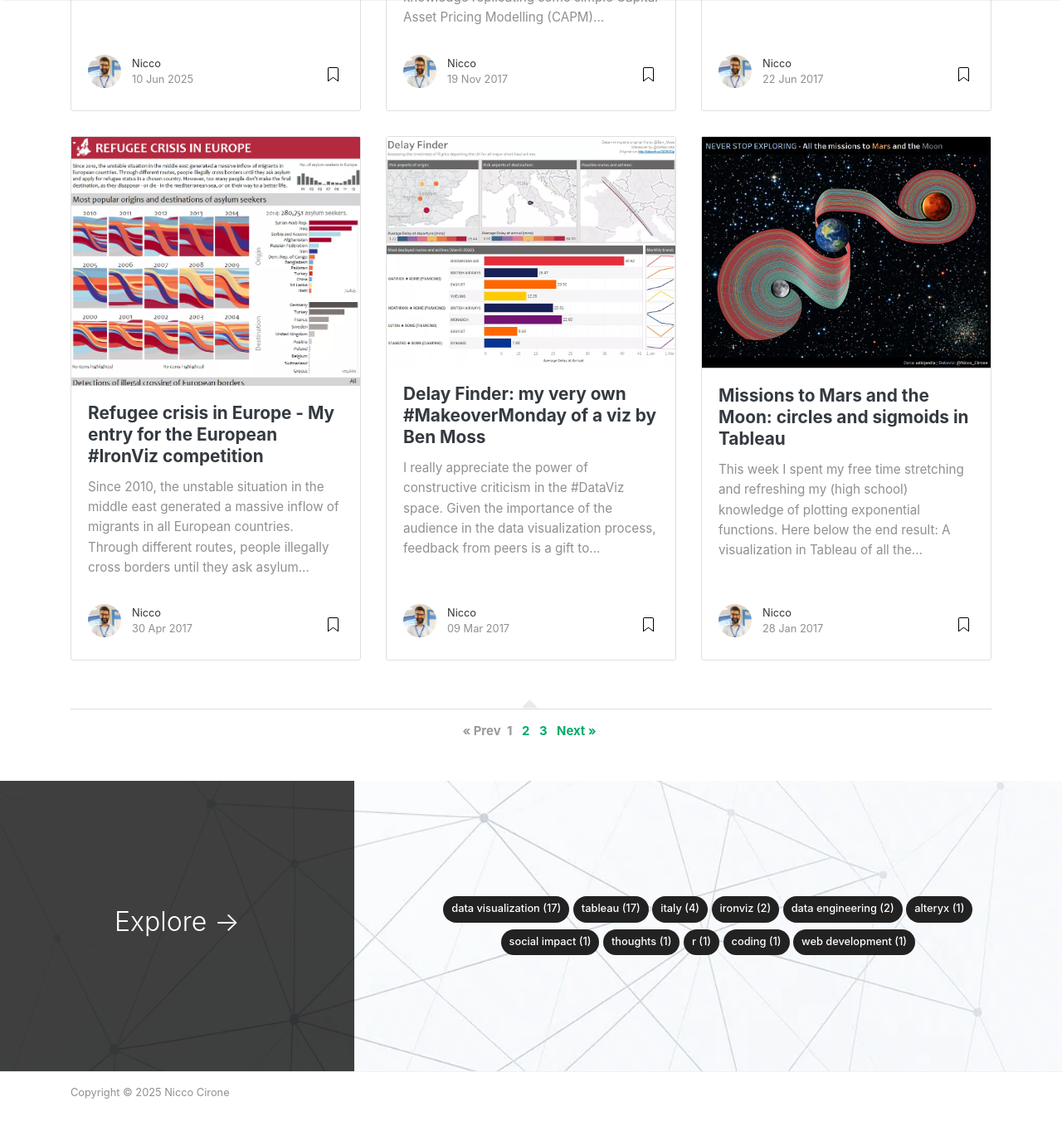
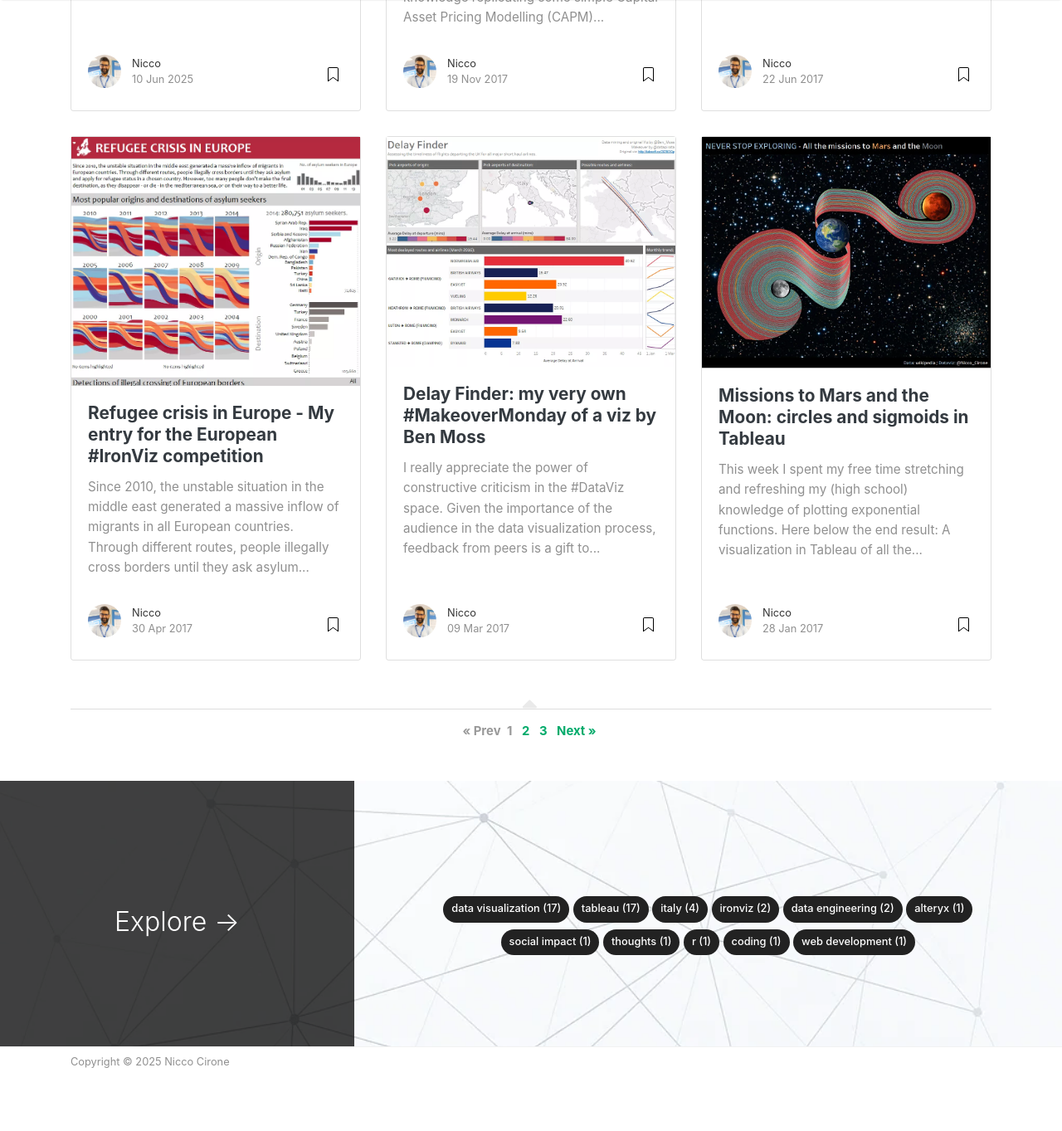
Before and after one commit to Nicco-Cirone/blog, a Jekyll site: the page built from index.html, in a window 1280 px wide and 1400 px high, scrolled down 1587 px. Shown: the top 1363 px of the window at 83% size. Built offline with Jekyll 4.4.1, drawn with Linux system fonts in a browser that asks for light colours; nearby versions of some CDN libraries; the list of posts is cut into pages by our own code; after the commit the page ends 2904 px from its top, so only the background shows below that.

Commit message:
Update screen.css

```diff
--- a/assets/css/screen.css
+++ b/assets/css/screen.css
@@ -315,12 +315,12 @@ span.post-read-more a:hover {
 
 .footer {
     border-top: 1px solid rgba(0, 0, 0, .05) !important;
-    padding-top: 15px;
-    padding-bottom: 12px;
+    padding-top: 8px;
+    padding-bottom: 8px;
     font-size: 0.8rem;
     color: rgba(0, 0, 0, .44);
-    margin-top: 50px;
-    margin-bottom: 62px;
+    margin-top: 20px;
+    margin-bottom: 20px;
     position: relative;
     background: #fff;
 }
```
